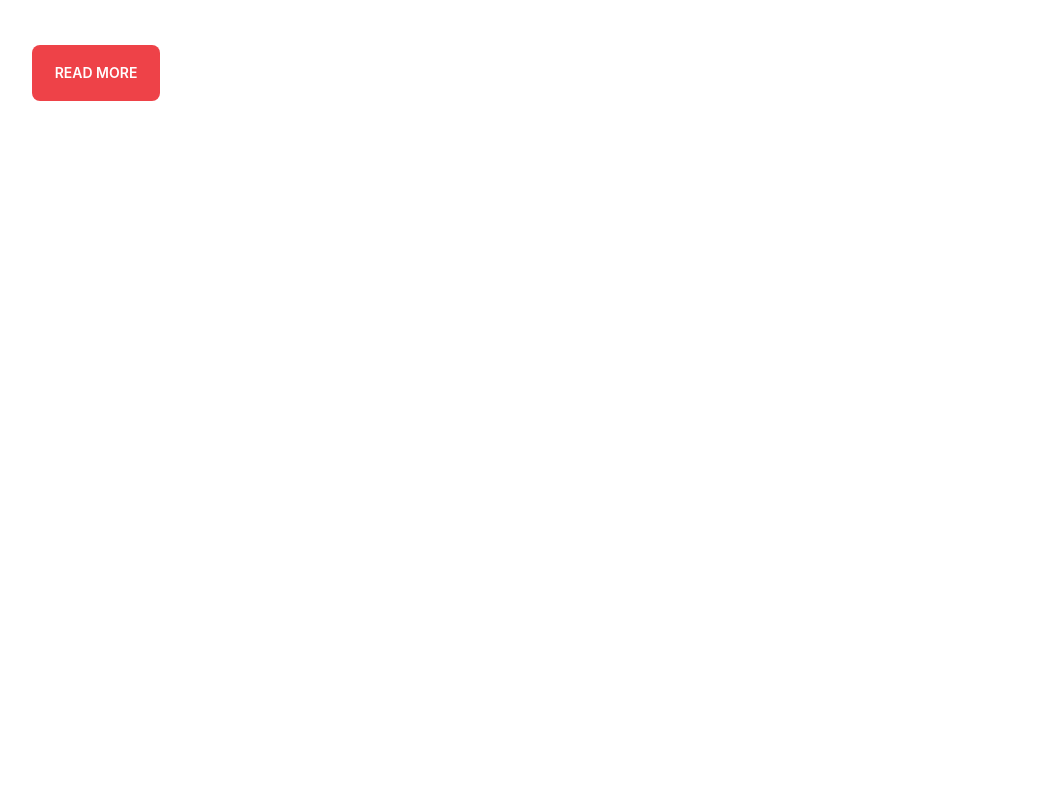
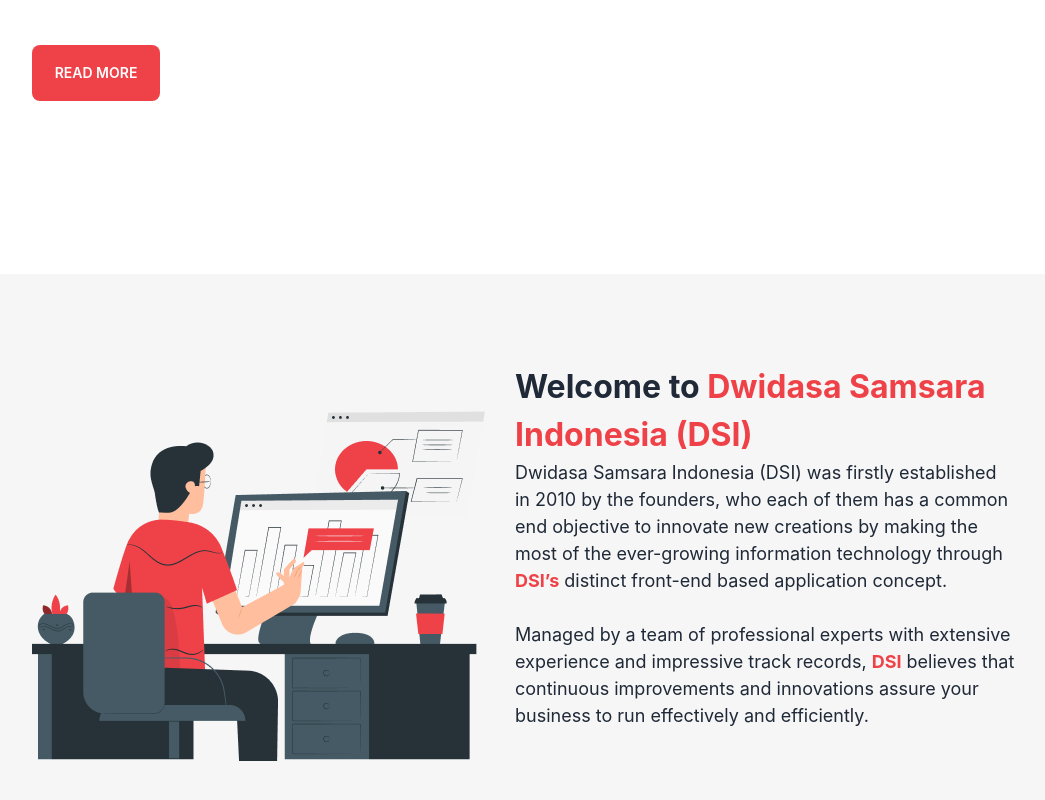
Before and after one commit to JabedH/ot-react-application, a React (Create React App) app: page / in a window 1280 px wide. Shown: the part 690-1490 px from the top of the page, without its empty margins (125-1170 px from the left). Before the commit the page ends 964 px from the top, so only its background shows below. Built offline with nearby package versions, Linux system fonts and the light colour scheme.

Commit message:
added typing section

```diff
--- a/src/components/Home/Home.js
+++ b/src/components/Home/Home.js
@@ -1,10 +1,12 @@
 import React from "react";
 import device from "../../asset/img/device.png";
+import typing from "../../asset/img/typing.png";
 
 const Home = () => {
   return (
-    // device section
-    <section className="grid grid-cols-2 mx-[157px] my-[125px] text-start gap-[100px]">
+    <div>
+      {/* device section */}
+      <section className="grid grid-cols-2 px-[157px] my-[125px] text-start gap-[100px]">
         <div>
           <h1 className=" text-[48px]  font-bold mb-[12px]">
             Making the most of the ever-growing <br />{" "}
@@ -20,6 +22,34 @@
         </div>
         <img src={device} alt="" />
       </section>
+      {/* typing section */}
+      <section className="bg-[#F6F6F6] ">
+        <div className="px-[157px] py-[57px] grid grid-cols-2 items-center">
+          <img src={typing} alt="" />
+          <div className="text-start">
+            <h3 className="text-[32px] font-bold">
+              Welcome to{" "}
+              <span className="text-[#EE4248] ">
+                Dwidasa Samsara <br /> Indonesia (DSI)
+              </span>
+            </h3>
+            <p className="text-[18px] leading-[27px] w-[500px]">
+              Dwidasa Samsara Indonesia (DSI) was firstly established in 2010 by
+              the founders, who each of them has a common end objective to
+              innovate new creations by making the most of the ever-growing
+              information technology through{" "}
+              <span className="text-[#EE4248] font-bold">DSI’s</span> distinct
+              front-end based application concept. <br /> <br /> Managed by a
+              team of professional experts with extensive experience and
+              impressive track records,{" "}
+              <span className="text-[#EE4248] font-bold">DSI</span> believes
+              that continuous improvements and innovations assure your business
+              to run effectively and efficiently.
+            </p>
+          </div>
+        </div>
+      </section>
+    </div>
   );
 };
 
```
Also changed, not shown: src/asset/img/typing.png (added). Lines whose indentation alone changed are shown as unchanged.
